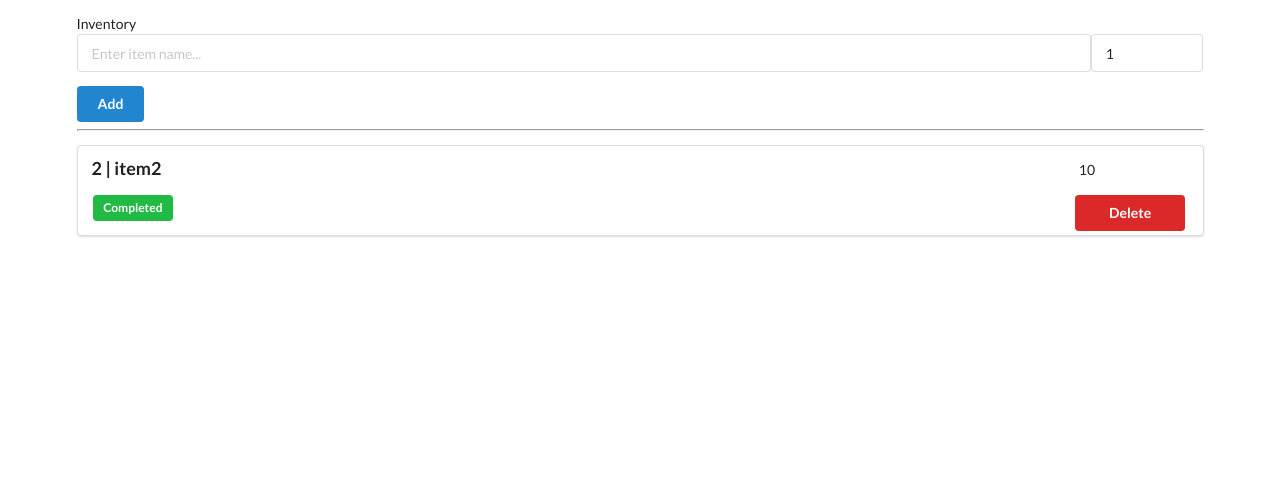
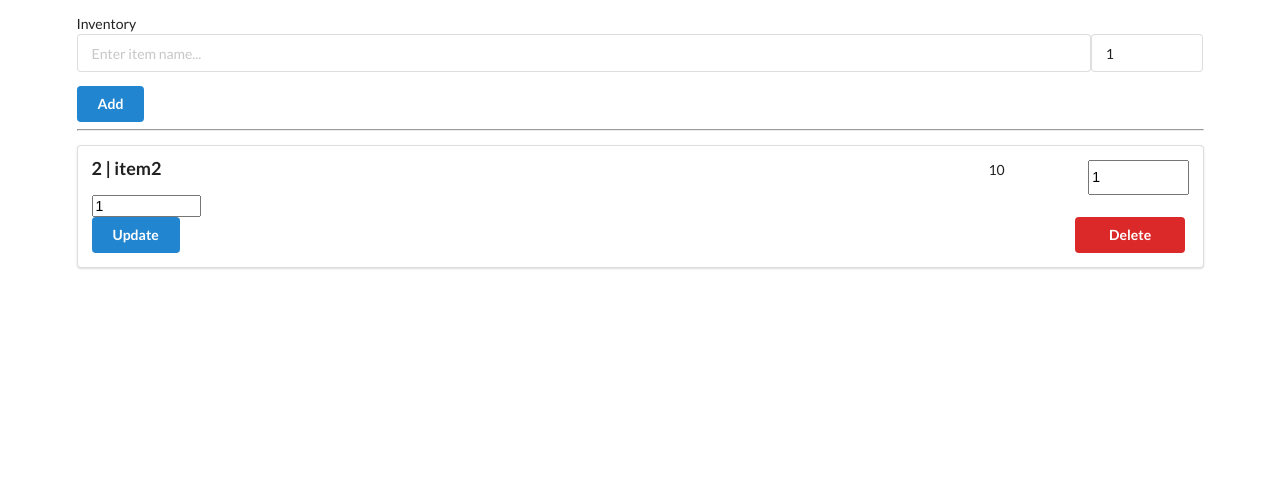
Before and after one commit to mabyabt/inventroyapp_python, a FastAPI app: page / in a window 1280 px wide. Shown: the part 82-575 px from the top of the page. Run offline with FastAPI, Linux system fonts and the light colour scheme; data comes from the database, SQL or seed files in the repository.

Commit message:
possibly working update system

```diff
--- a/app.py
+++ b/app.py
@@ -41,10 +41,10 @@ def add(request: Request, title: str = Form(...), quantity: int = Form(...), db:
     return RedirectResponse(url=url, status_code=status.HTTP_303_SEE_OTHER)
 
 
-@app.get("/update/{item_id}")
-def update(request: Request, item_id: int, db: Session = Depends(get_db)):
-    todo = db.query(models.Inventory).filter(models.Inventory.id == item_id).first()
-    todo.complete = not todo.complete
+@app.get("/update/{item_id}/{quantity_update}")
+def update(request: Request, item_id: int,  quantity_update: int, db: Session = Depends(get_db)):
+    item = db.query(models.Inventory).filter(models.Inventory.id == item_id).first()
+    item.quantity = quantity_update
     db.commit()
 
     url = app.url_path_for("home")
--- a/templates/base.html
+++ b/templates/base.html
@@ -30,14 +30,20 @@
         <div class="ui segment">
             <div style="  display: flex; ">
             <p class="ui big header" style="width: 90%;">{{item.id }} | {{ item.name }}</p>
-                <p style="width: 10%;">{{item.quantity}}</p></div>
-            {% if item.complete == False %}
+                <p style="width: 10%;">{{item.quantity}}</p>
+            <input type="number" id="quantity" name="quantity" min="0" max="10000" value="1" style="width: 10%;"> <br>
+
+            </div>
+            <input type="number" id="quantity_update" name="quantity" min="0" max="10000" value="1" style="width: 10%;"> <br>
+
+
+         <!--   {% if item.complete == False %}
             <span class="ui gray label">Not Complete</span>
             {% else %}
             <span class="ui green label">Completed</span>
-            {% endif %}
+            {% endif %}-->
 
-            <!--<a class="ui blue button" href="/update/{{ item.id }}">Update</a>-->
+            <a class="ui blue button" href="/update/{{ item.id }}/{{quantity_update}}">Update</a>
             <a class="ui red button"  style="float: right; width: 10%;" href="/delete/{{ item.id }}">Delete</a>
         </div>
         {% endfor %}
```
